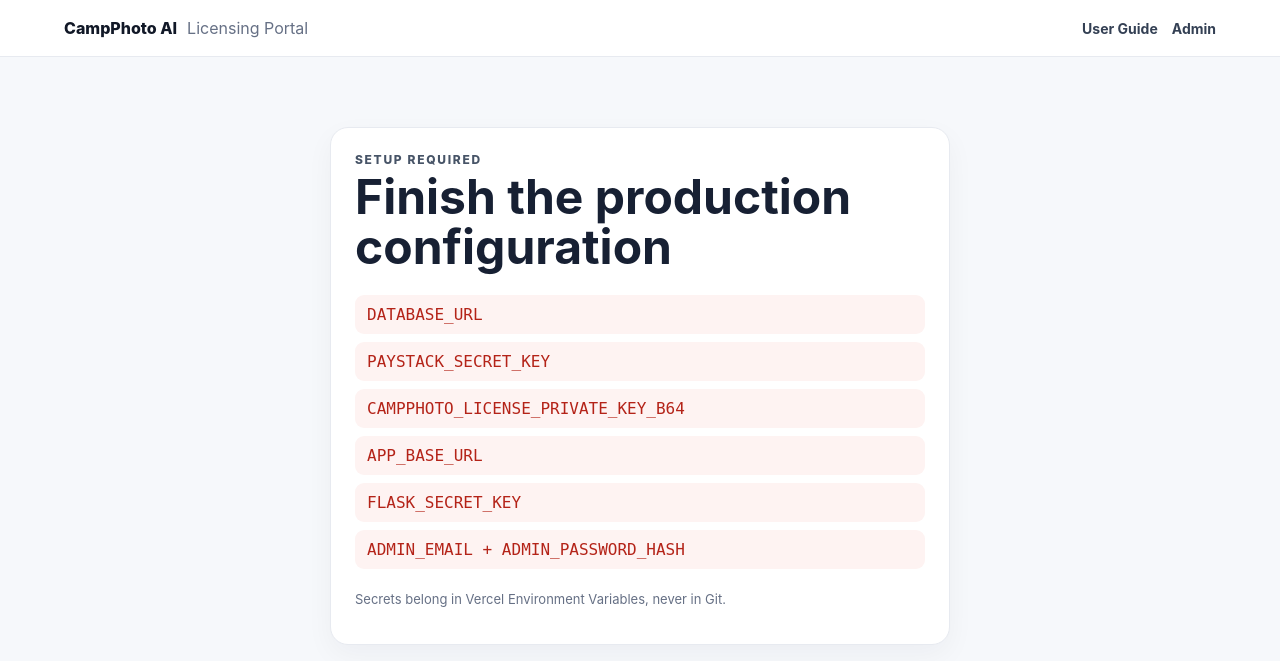
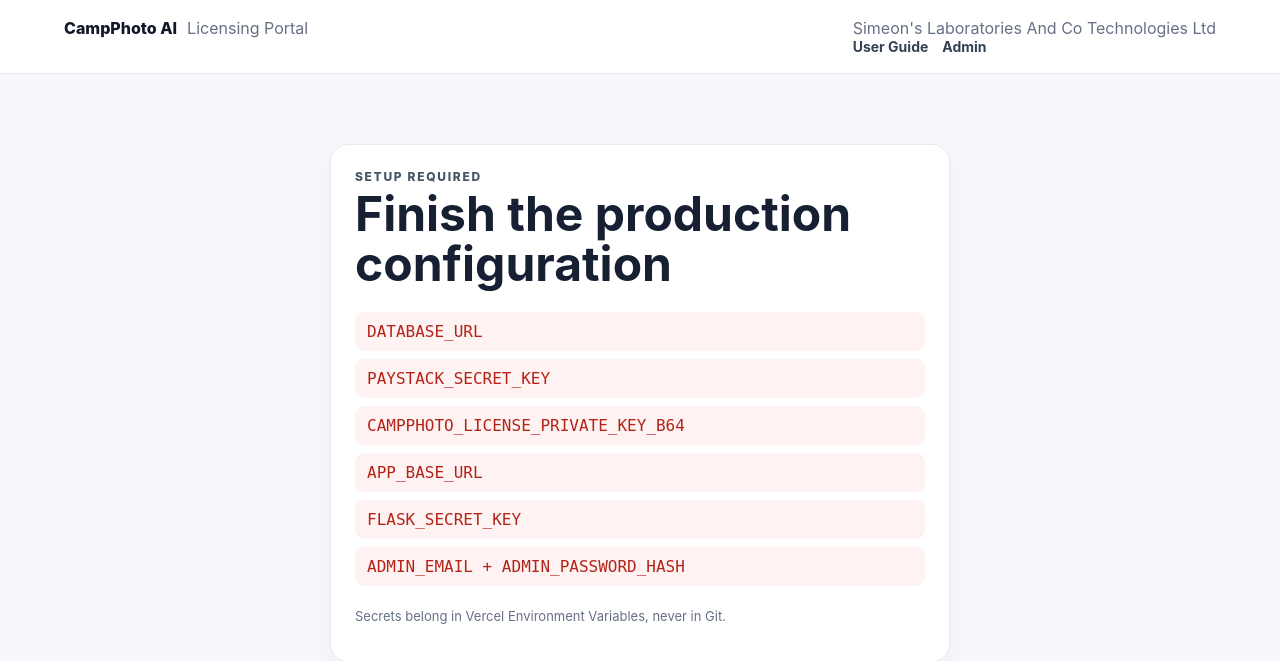
Before and after one commit to Simmyt3r/Camp-photo-ai, a Python web app: template portal/templates/setup.html in a window 1280 px wide. Shown: the top 661 px of the page. Run offline with Jinja, Linux system fonts and the light colour scheme; the template is opened without the code that fills it, so the values that code supplies are empty.

Commit message:
Keep Silabs identity beside tutorial navigation

```diff
--- a/portal/templates/base.html
+++ b/portal/templates/base.html
@@ -9,6 +9,8 @@
 <body>
   <header class="site-header">
     <div><a class="brand" href="{{ url_for('home') }}">CampPhoto AI</a><span class="muted">Licensing Portal</span></div>
+    <div class="header-right">
+      <span class="company-name">Simeon's Laboratories And Co Technologies Ltd</span>
       <nav class="header-nav">
         <a href="{{ url_for('user_guide') }}">User Guide</a>
         {% if session.get("admin_authenticated") %}
@@ -18,6 +20,7 @@
           <a href="{{ url_for('admin_login') }}">Admin</a>
         {% endif %}
       </nav>
+    </div>
   </header>
   <main class="container">
     {% with messages = get_flashed_messages(with_categories=true) %}
```
Lines whose indentation alone changed are shown as unchanged.
